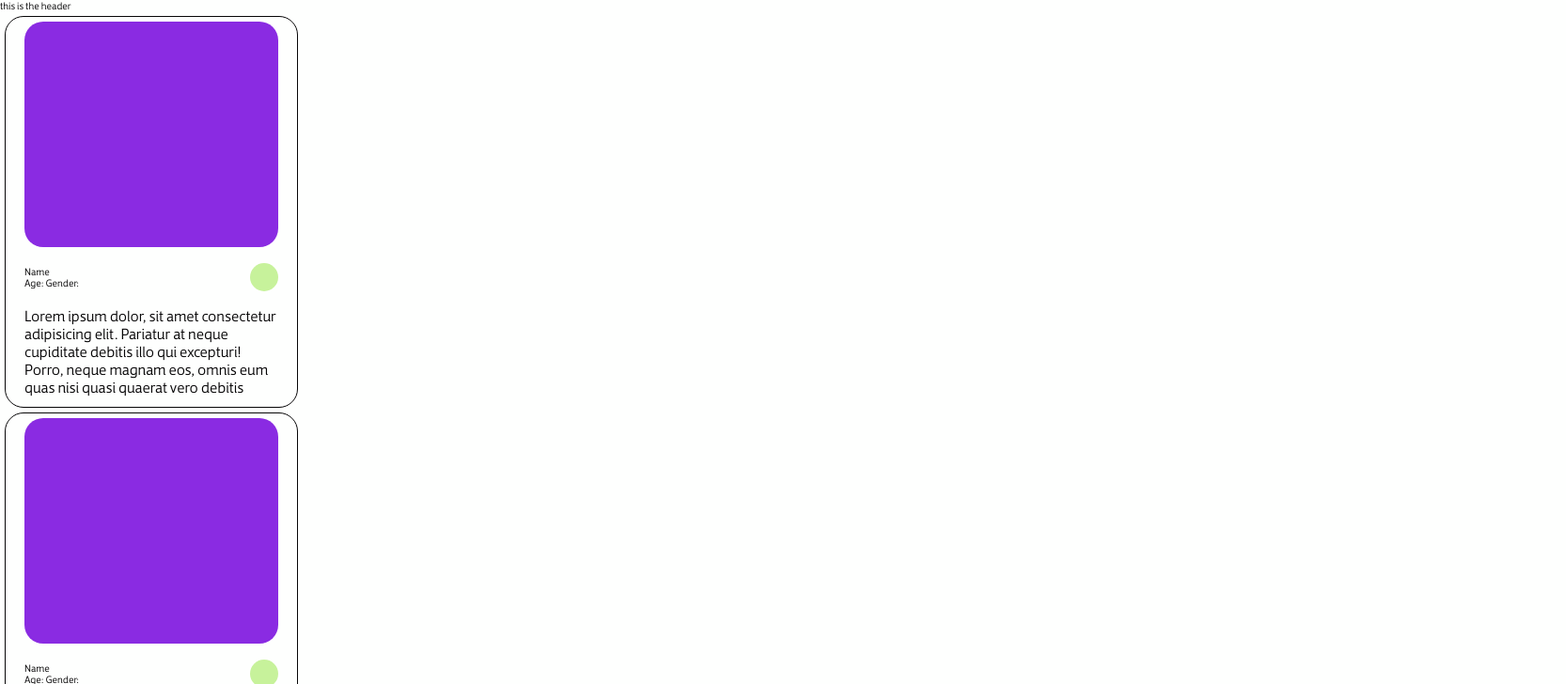
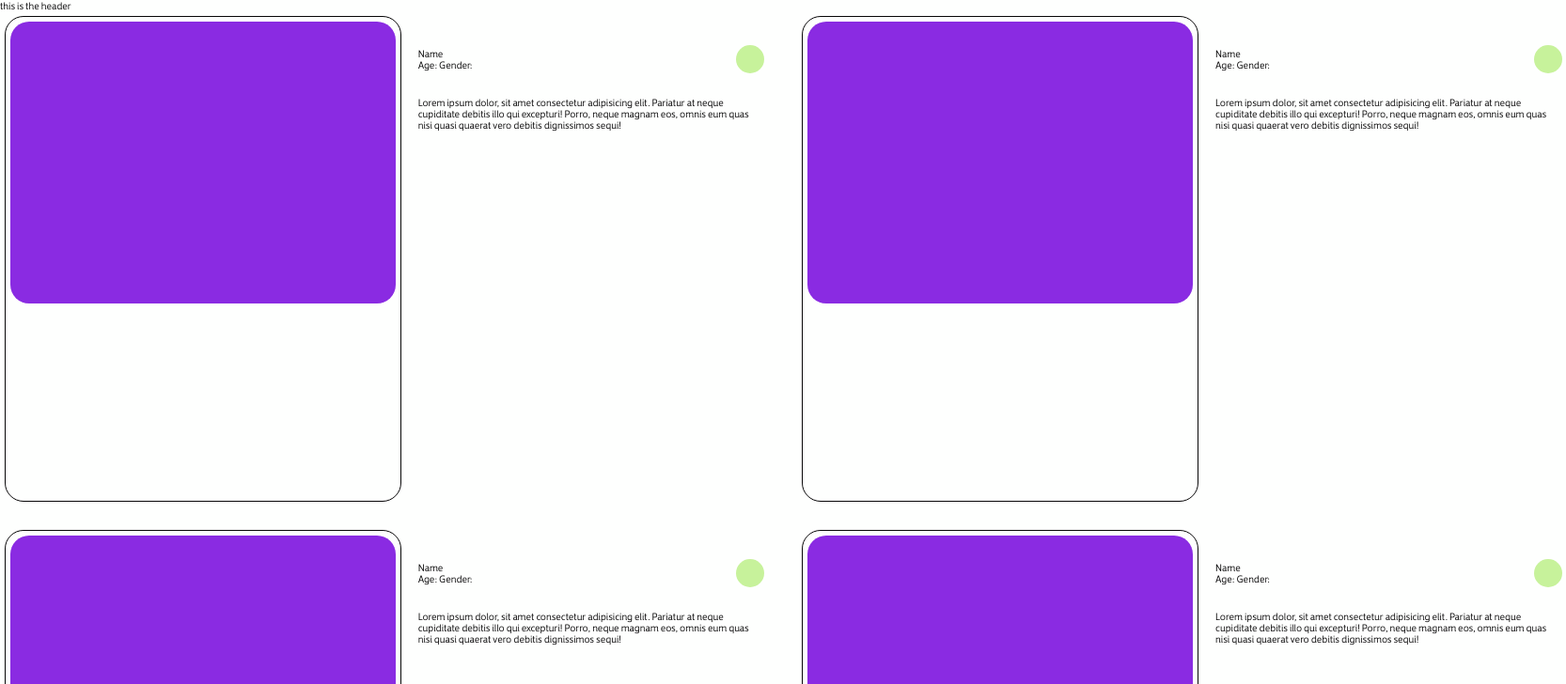
Before and after one commit to wakahuNgacha/AmberAlertKe, a Nuxt app: page /home in a window 1280 px wide. Shown: the top 728 px of the page at 94% size, 1666 px wide, since content can reach past the window. Built offline with nearby package versions, Linux system fonts and the light colour scheme.

Commit message:
fix: changes to missing person card

```diff
--- a/components/home/Header.vue
+++ b/components/home/Header.vue
@@ -8,5 +8,5 @@
 <script setup>
 </script>
 
-<style>
+<style scoped>
 </style>
--- a/components/home/MissingPersonCard.vue
+++ b/components/home/MissingPersonCard.vue
@@ -15,7 +15,7 @@
             </div>
 
             <div class="details">
-                <span class="normalText">Lorem ipsum dolor, sit amet consectetur adipisicing elit. Pariatur at neque cupiditate debitis illo qui excepturi! Porro, neque magnam eos, omnis eum quas nisi quasi quaerat vero debitis dignissimos sequi!</span>
+                <span class="">Lorem ipsum dolor, sit amet consectetur adipisicing elit. Pariatur at neque cupiditate debitis illo qui excepturi! Porro, neque magnam eos, omnis eum quas nisi quasi quaerat vero debitis dignissimos sequi!</span>
             </div>
 
         </div>
@@ -29,8 +29,8 @@
 
 <style scoped>
 .holder{
-    width: 300px;
-    height: 400px;
+    width: 32%;
+    height: 500px;
     border-radius: 20px;
     padding-top:5px;
     padding-left: 5px;
@@ -45,7 +45,7 @@
 }
 .image{
     height: 60%;
-    width: 90%;
+    width: 100%;
     background-color: blueviolet;
     border-radius: 20px;
 }
--- a/pages/home.vue
+++ b/pages/home.vue
@@ -11,5 +11,11 @@ import MissingPersonCard from '~/components/home/MissingPersonCard.vue';
 
 </script>
 
-<style>
+<style scoped>
+.holder {
+    display: flex;
+    flex-wrap: wrap; /* Allows items to wrap to the next row if necessary */
+    gap: 20px; /* Adds spacing between cards */
+    justify-content: space-between; /* Distributes space evenly between cards */
+}
 </style>
```
